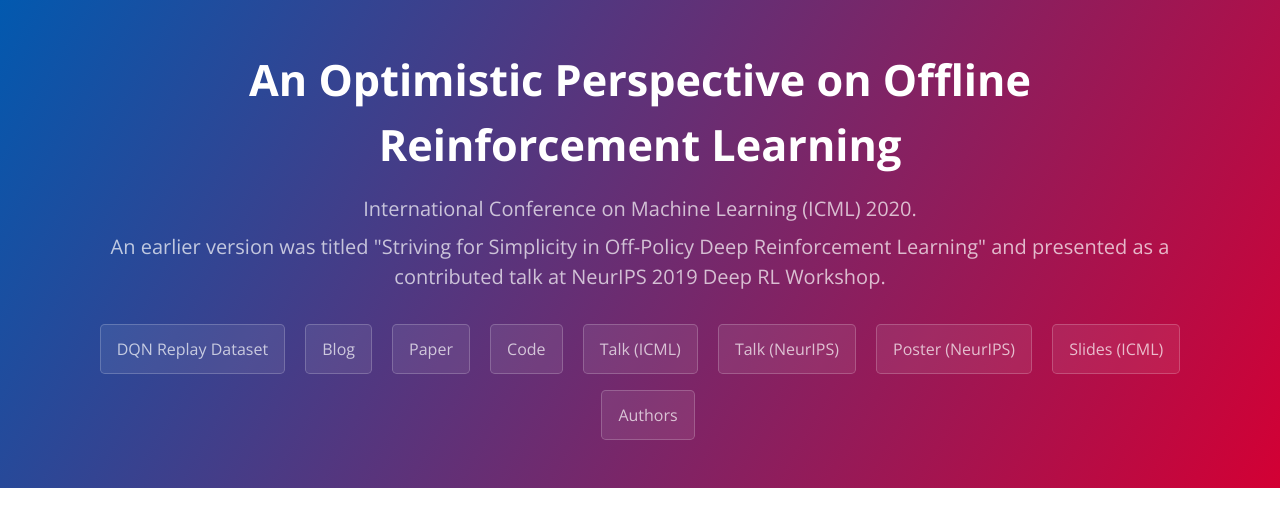
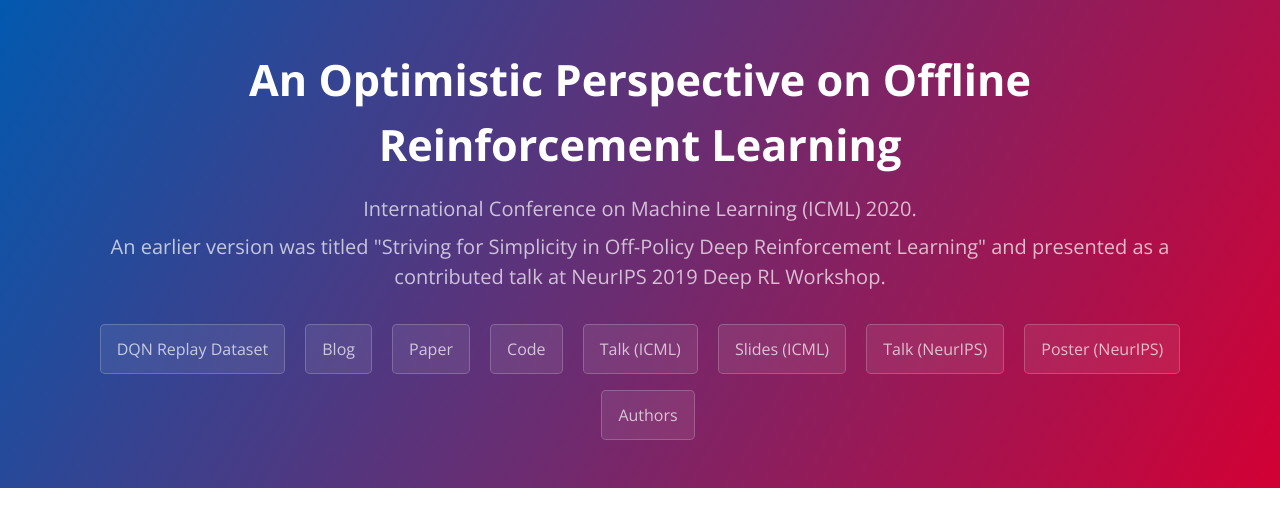
Before and after one commit to satbird/satbird.github.io, a Jekyll site: the page built from index.md, in a window 1280 px wide and 900 px high, cut to the strip 0-513 px from the top of the window. Built offline with Jekyll 4.4.1, drawn with Linux system fonts in a browser that asks for light colours; part of the change alters nothing that is shown.

```diff
--- a/_config.yml
+++ b/_config.yml
@@ -9,7 +9,7 @@ buttons:
   Paper: 'https://arxiv.org/pdf/1907.04543.pdf'
   Code: 'https://github.com/google-research/batch_rl'
   Talk (ICML): 'https://icml.cc/virtual/2020/poster/6643'
+  Slides (ICML): 'https://docs.google.com/presentation/d/1ROltXr6FIeYKrnGl0tKHGWI0pL4Zo8CnvAK2-cdpQyY/edit?usp=sharing'
   Talk (NeurIPS): 'https://slideslive.com/38922701/contributed-talk-striving-for-simplicity-in-offpolicy-deep-reinforcement-learning'
   Poster (NeurIPS): 'pdfs/neurips_drl_poster.pdf'
-  Slides (ICML): 'https://docs.google.com/presentation/d/1ROltXr6FIeYKrnGl0tKHGWI0pL4Zo8CnvAK2-cdpQyY/edit?usp=sharing'
   Authors: '#authors'
```
